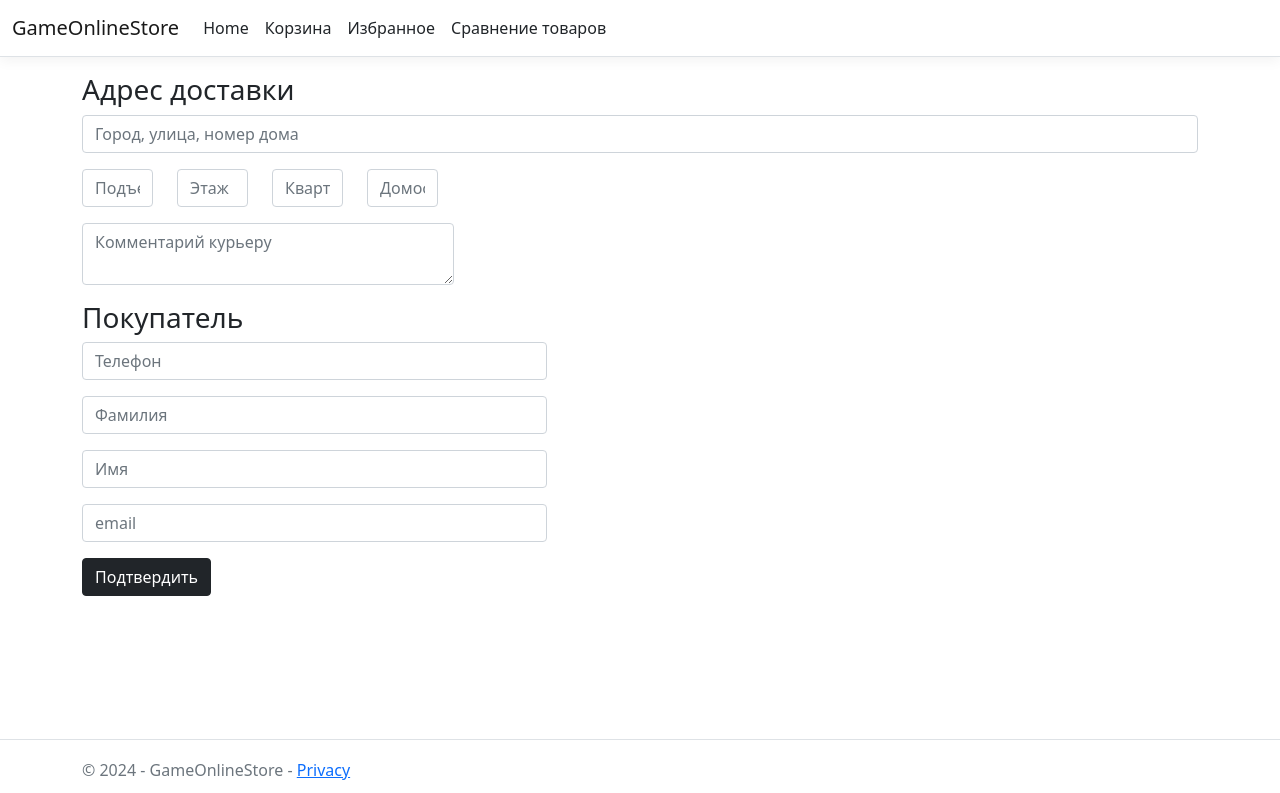
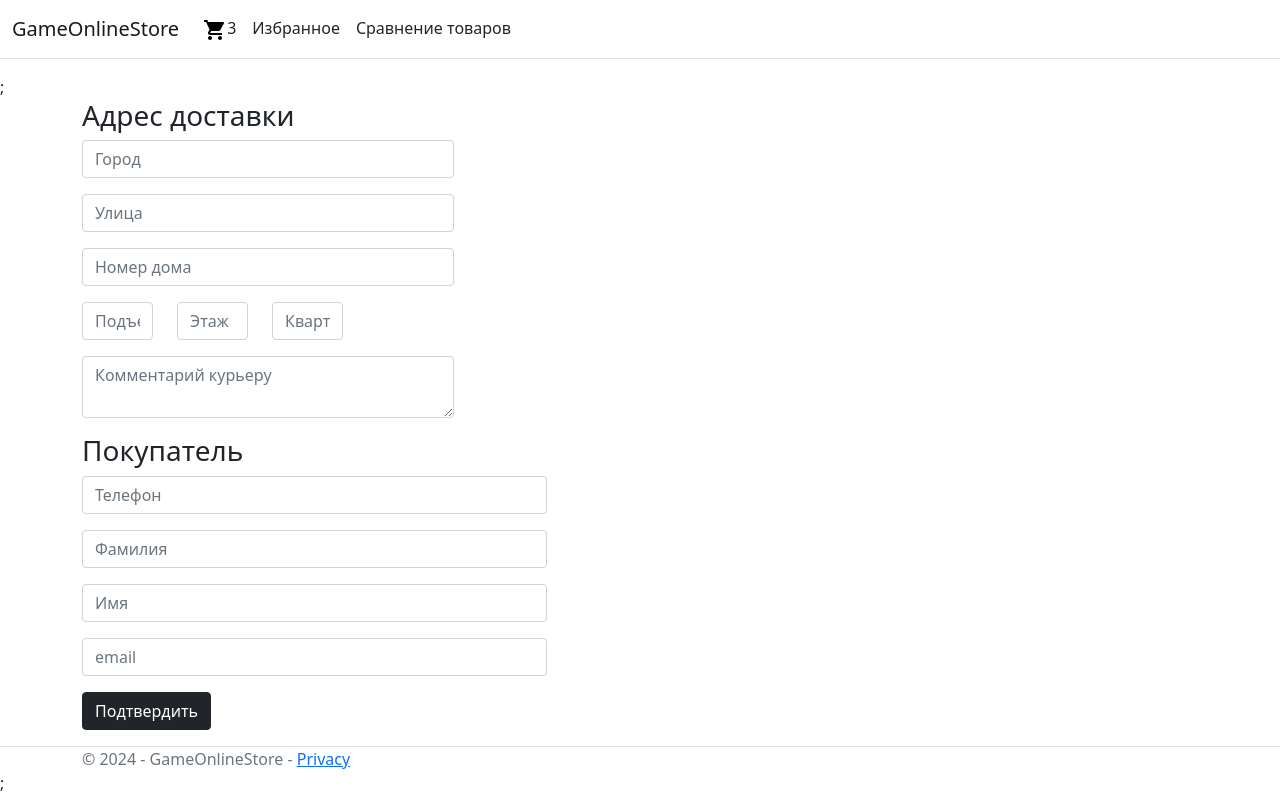
Before and after one commit to Chvakson/OnlineShopWebApplication, an ASP.NET Core app: page /Order in a window 1280 px wide. Shown: the top 793 px of the page. Run offline with ASP.NET Core 8, Linux system fonts and the light colour scheme; the visitor is signed in with stand-in values (Sample User, id 1); style sheets or scripts are compiled from the project's sources.

Commit message:
1. After save user order info, it post to the order controller. 2. Separated footer and header in the layout as the two different files

```diff
--- a/GameOnlineStore/Controllers/CompareProductsController.cs
+++ b/GameOnlineStore/Controllers/CompareProductsController.cs
@@ -8,10 +8,10 @@ namespace GameOnlineStore.Controllers
         private readonly IProductsStorage productsStorage;
         private readonly IProductsCollection compareProductsStorage;
 
-        public CompareProductsController(IProductsStorage productsStorage, IProductsCollection favoriteStorage)
+        public CompareProductsController(IProductsStorage productsStorage, IProductsCollection compareProductsStorage)
         {
             this.productsStorage = productsStorage;
-            this.compareProductsStorage = favoriteStorage;
+            this.compareProductsStorage = compareProductsStorage;
         }
 
         public IActionResult Index()
--- a/GameOnlineStore/Controllers/FavoriteProductsController.cs
+++ b/GameOnlineStore/Controllers/FavoriteProductsController.cs
@@ -8,10 +8,10 @@ namespace GameOnlineStore.Controllers
         private readonly IProductsStorage productsStorage;
         private readonly IProductsCollection favoriteProductsStorage;
 
-        public FavoriteProductsController(IProductsStorage productsStorage, IProductsCollection favoriteStorage)
+        public FavoriteProductsController(IProductsStorage productsStorage, IProductsCollection favoriteProductsStorage)
         {
             this.productsStorage = productsStorage;
-            this.favoriteProductsStorage = favoriteStorage;
+            this.favoriteProductsStorage = favoriteProductsStorage;
         }
 
         public IActionResult Index()
--- a/GameOnlineStore/Controllers/HomeController.cs
+++ b/GameOnlineStore/Controllers/HomeController.cs
@@ -1,5 +1,6 @@
 using GameOnlineStore.Models;
 using Microsoft.AspNetCore.Mvc;
+using OnlineShopWebApplication;
 using System.Diagnostics;
 
 namespace GameOnlineStore.Controllers
@@ -7,10 +8,13 @@ namespace GameOnlineStore.Controllers
     public class HomeController : Controller
     {
         private readonly IProductsStorage productsStorage;
+        private readonly ICartsStorage cartsStorage;
 
-        public HomeController(IProductsStorage productsStorage)
+
+        public HomeController(IProductsStorage productsStorage, ICartsStorage cartsStorage)
         {
             this.productsStorage = productsStorage;
+            this.cartsStorage = cartsStorage;
         }
 
         public IActionResult Index()
--- a/GameOnlineStore/Controllers/OrderController.cs
+++ b/GameOnlineStore/Controllers/OrderController.cs
@@ -18,10 +18,11 @@ namespace GameOnlineStore.Controllers
             return View();
         }
 
-        public IActionResult Buy()
+        [HttpPost]
+        public IActionResult Buy(UserAddress userAddress, UserContacts userContacts, string? comment)
         {
             var existingCart = cartsStorage.TryGetByUserId(Constants.UserId);
-            ordersStorage.Add(existingCart);
+            ordersStorage.Add(existingCart, userAddress, userContacts, comment);
             cartsStorage.Clear(Constants.UserId);
             return View();
         }
--- a/GameOnlineStore/IOrdersStorage.cs
+++ b/GameOnlineStore/IOrdersStorage.cs
@@ -5,6 +5,6 @@ namespace GameOnlineStore
     public interface IOrdersStorage
     {
         public List<Order> TryGetByUserId(string userId);
-        public void Add(Cart cart);
+        public void Add(Cart cart, UserAddress userAddress, UserContacts userContacts, string? comment);
     }
 }
--- a/GameOnlineStore/Models/Order.cs
+++ b/GameOnlineStore/Models/Order.cs
@@ -7,6 +7,8 @@ namespace GameOnlineStore.Models
         public Guid Id { get; set; }
         public string UserId { get; set; }
         public Cart Cart { get; set; }
-
+        public UserContacts UserContacts { get; set; }
+        public UserAddress UserAddress { get; set; }
+        public string? Comment { get; set; }
     }
 }
--- a/GameOnlineStore/Models/User/User.cs
+++ b/GameOnlineStore/Models/User/User.cs
@@ -5,7 +5,6 @@ namespace GameOnlineStore.Models
         public Guid Id { get;}
         public string Login { get; set; }
         public string Password { get; set; }
-        public UserContacts Contacts  { get; set; }
 
         public User()
         {
--- a/GameOnlineStore/Models/User/UserAddress.cs
+++ b/GameOnlineStore/Models/User/UserAddress.cs
@@ -4,7 +4,9 @@ namespace GameOnlineStore.Models
     {
         public string City { get; set; }
         public string Street { get; set; }
+        public string? Entrance { get; set; }
         public string HomeNo { get; set; }
-        public string FlatNo { get; set; }
+        public string? FloorNo { get; set; }
+        public string? FlatNo { get; set; }
     }
 }
--- a/GameOnlineStore/Models/User/UserContacts.cs
+++ b/GameOnlineStore/Models/User/UserContacts.cs
@@ -6,6 +6,5 @@ namespace GameOnlineStore.Models
         public string LastName { get; set; }
         public string Email { get; set; }
         public string Phone { get; set; }
-        public UserAddress Address { get; set; }
     }
 }
--- a/GameOnlineStore/Views/CompareProducts/Index.cshtml
+++ b/GameOnlineStore/Views/CompareProducts/Index.cshtml
@@ -40,7 +40,7 @@
                             Студия-разработчик
                         </div>
                         <div>
-                            Технические требования
+                            Системные требования
                         </div>
                     </div>
                 }
--- a/GameOnlineStore/Views/Order/Index.cshtml
+++ b/GameOnlineStore/Views/Order/Index.cshtml
@@ -1,46 +1,51 @@
 
 <h3>Адрес доставки</h3>
 
-<form>
-    <div class="mb-3 col-12">
-        <input type="text" class="form-control" placeholder="Город, улица, номер дома">
+<form method="post">
+    <div class="mb-3 col-4">
+        <input type="text" class="form-control" placeholder="Город" name="city">
+    </div>
+
+    <div class="mb-3 col-4">
+        <input type="text" class="form-control" placeholder="Улица" name="street">
+    </div>
+
+    <div class="mb-3 col-4">
+        <input type="text" class="form-control" placeholder="Номер дома" name="homeNo">
     </div>
 
     <div class="mb-3 row">
         <div class="col-1">
-            <input type="text" class="form-control" placeholder="Подъезд">
+            <input type="text" class="form-control" placeholder="Подъезд" name="entrance">
         </div>
         <div class="col-1">
-            <input type="text" class="form-control" placeholder="Этаж">
+            <input type="text" class="form-control" placeholder="Этаж" name="floorNo">
         </div>
         <div class="col-1">
-            <input type="text" class="form-control" placeholder="Квартира">
-        </div>
-        <div class="col-1">
-            <input type="text" class="form-control" placeholder="Домофон">
+            <input type="text" class="form-control" placeholder="Квартира" name="flatNo">
         </div>
     </div>
 
     <div class="mb-3 col-4">
-        <textarea class="form-control" placeholder="Комментарий курьеру"></textarea>
+        <textarea class="form-control" placeholder="Комментарий курьеру" name="comment"></textarea>
     </div>
-</form>
 
-<h3>Покупатель</h3>
 
-<form>
+    <h3>Покупатель</h3>
+
+
     <div class="mb-3 col-5">
-        <input type="tel" class="form-control" placeholder="Телефон">
+        <input type="tel" class="form-control" placeholder="Телефон" name="phone">
     </div>
     <div class="mb-3 col-5">
-        <input type="text" class="form-control" placeholder="Фамилия">
+        <input type="text" class="form-control" placeholder="Фамилия" name="lastName">
     </div>
     <div class="mb-3 col-5">
-        <input type="text" class="form-control" placeholder="Имя">
+        <input type="text" class="form-control" placeholder="Имя" name="firstName">
     </div>
     <div class="mb-3 col-5">
-        <input type="email" class="form-control" placeholder="email">
+        <input type="email" class="form-control" placeholder="email" name="email">
     </div>
+
+    <button type="submit" class="btn btn-dark" asp-controller="Order" asp-action="Buy">Подтвердить</button>
 </form>
-
-<button type="submit" class="btn btn-dark" onclick="window.location.href='@Url.Action("Buy", "Order")'">Подтвердить</button>
--- /dev/null
+++ b/GameOnlineStore/Views/Shared/Components/Cart/Cart.cshtml
@@ -0,0 +1,10 @@
+@model int
+
+@if(Model == 0)
+{
+    <img src="../img/icons/shopping_cart_black_24dp.svg" />
+}
+else
+{
+    <img src="../img/icons/shopping_cart_black_24dp.svg" />@Model
+}
--- /dev/null
+++ b/GameOnlineStore/Views/Shared/Footer.cshtml
@@ -0,0 +1,5 @@
+<footer class="border-top footer text-muted">
+    <div class="container">
+        &copy; 2024 - GameOnlineStore - <a asp-area="" asp-controller="Home" asp-action="Privacy">Privacy</a>
+    </div>
+</footer>
--- /dev/null
+++ b/GameOnlineStore/Views/Shared/Header.cshtml
@@ -0,0 +1,24 @@
+<header>
+    <nav class="navbar navbar-expand-sm navbar-toggleable-sm navbar-light bg-white border-bottom box-shadow mb-3">
+        <div class="container-fluid">
+            <a class="navbar-brand" asp-area="" asp-controller="Home" asp-action="Index">GameOnlineStore</a>
+            <button class="navbar-toggler" type="button" data-bs-toggle="collapse" data-bs-target=".navbar-collapse" aria-controls="navbarSupportedContent"
+                    aria-expanded="false" aria-label="Toggle navigation">
+                <span class="navbar-toggler-icon"></span>
+            </button>
+            <div class="navbar-collapse collapse d-sm-inline-flex justify-content-between">
+                <ul class="navbar-nav flex-grow-1">
+                    <li class="nav-item">
+                        <a class="nav-link text-dark" asp-area="" asp-controller="Cart" asp-action="Index">@await Component.InvokeAsync("Cart")</a>
+                    </li>
+                    <li class="nav-item">
+                        <a class="nav-link text-dark" asp-area="" asp-controller="FavoriteProducts" asp-action="Index">Избранное</a>
+                    </li>
+                    <li class="nav-item">
+                        <a class="nav-link text-dark" asp-area="" asp-controller="CompareProducts" asp-action="Index">Сравнение товаров</a>
+                    </li>
+                </ul>
+            </div>
+        </div>
+    </nav>
+</header>
--- a/GameOnlineStore/Views/Shared/_Layout.cshtml
+++ b/GameOnlineStore/Views/Shared/_Layout.cshtml
@@ -9,44 +9,14 @@
     <link rel="stylesheet" href="~/GameOnlineStore.styles.css" asp-append-version="true" />
 </head>
 <body>
-    <header>
-        <nav class="navbar navbar-expand-sm navbar-toggleable-sm navbar-light bg-white border-bottom box-shadow mb-3">
-            <div class="container-fluid">
-                <a class="navbar-brand" asp-area="" asp-controller="Home" asp-action="Index">GameOnlineStore</a>
-                <button class="navbar-toggler" type="button" data-bs-toggle="collapse" data-bs-target=".navbar-collapse" aria-controls="navbarSupportedContent"
-                        aria-expanded="false" aria-label="Toggle navigation">
-                    <span class="navbar-toggler-icon"></span>
-                </button>
-                <div class="navbar-collapse collapse d-sm-inline-flex justify-content-between">
-                    <ul class="navbar-nav flex-grow-1">
-                        <li class="nav-item">
-                            <a class="nav-link text-dark" asp-area="" asp-controller="Home" asp-action="Index">Home</a>
-                        </li>
-                        <li class="nav-item">
-                            <a class="nav-link text-dark" asp-area="" asp-controller="Cart" asp-action="Index">Корзина</a>
-                        </li>
-                        <li class="nav-item">
-                            <a class="nav-link text-dark" asp-area="" asp-controller="FavoriteProducts" asp-action="Index">Избранное</a>
-                        </li>
-                        <li class="nav-item">
-                            <a class="nav-link text-dark" asp-area="" asp-controller="CompareProducts" asp-action="Index">Сравнение товаров</a>
-                        </li>
-                    </ul>
-                </div>
-            </div>
-        </nav>
-    </header>
+    @await Html.PartialAsync("Header");
     <div class="container">
         <main role="main" class="pb-3">
             @RenderBody()
         </main>
     </div>
 
-    <footer class="border-top footer text-muted">
-        <div class="container">
-            &copy; 2024 - GameOnlineStore - <a asp-area="" asp-controller="Home" asp-action="Privacy">Privacy</a>
-        </div>
-    </footer>
+    @await Html.PartialAsync("Footer");
     <script src="~/lib/jquery/dist/jquery.min.js"></script>
     <script src="~/lib/bootstrap/dist/js/bootstrap.bundle.min.js"></script>
     <script src="~/js/site.js" asp-append-version="true"></script>
```
Also changed, not shown: GameOnlineStore/CompareProductsInMemoryStorage.cs (+12 -12 lines), GameOnlineStore/OrdersInMemoryStorage.cs (+5 -3 lines), GameOnlineStore/Views/Shared/Components/Cart/CartViewComponent.cs (added, +23 -0 lines).
